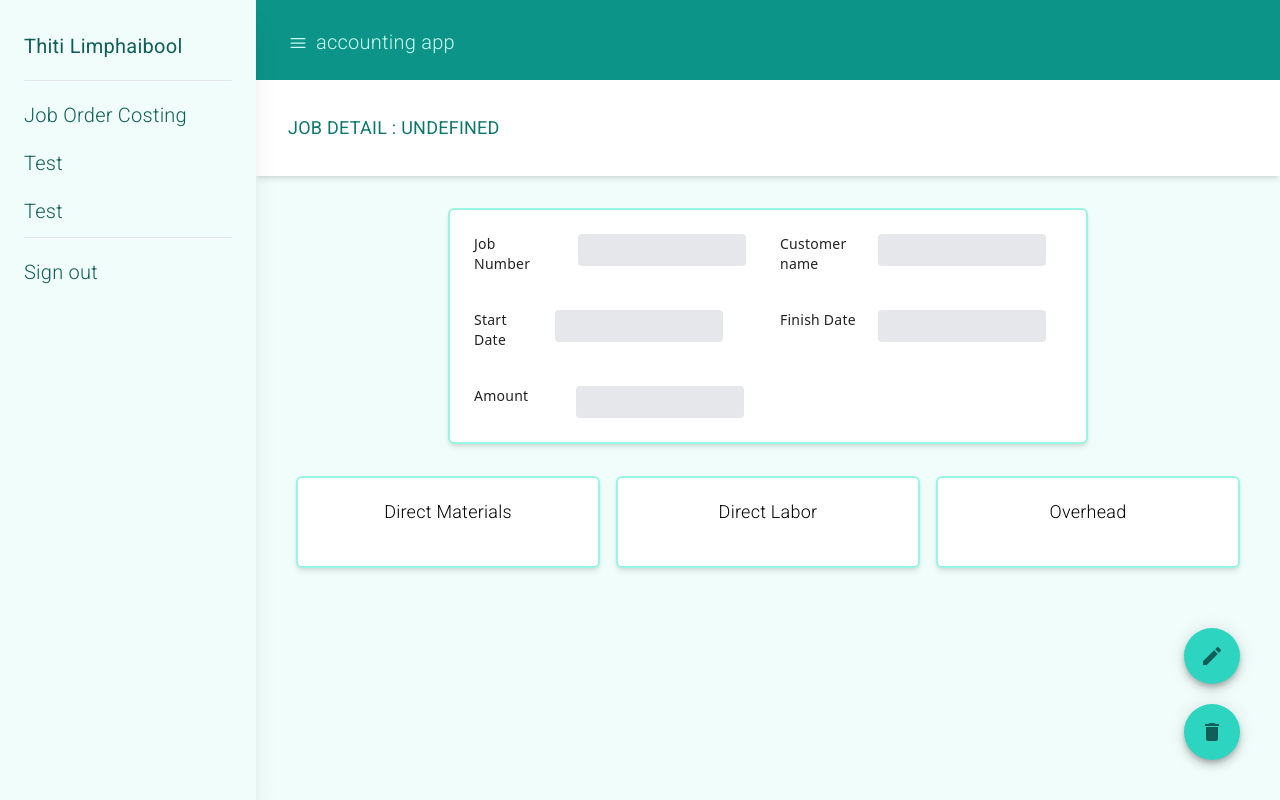
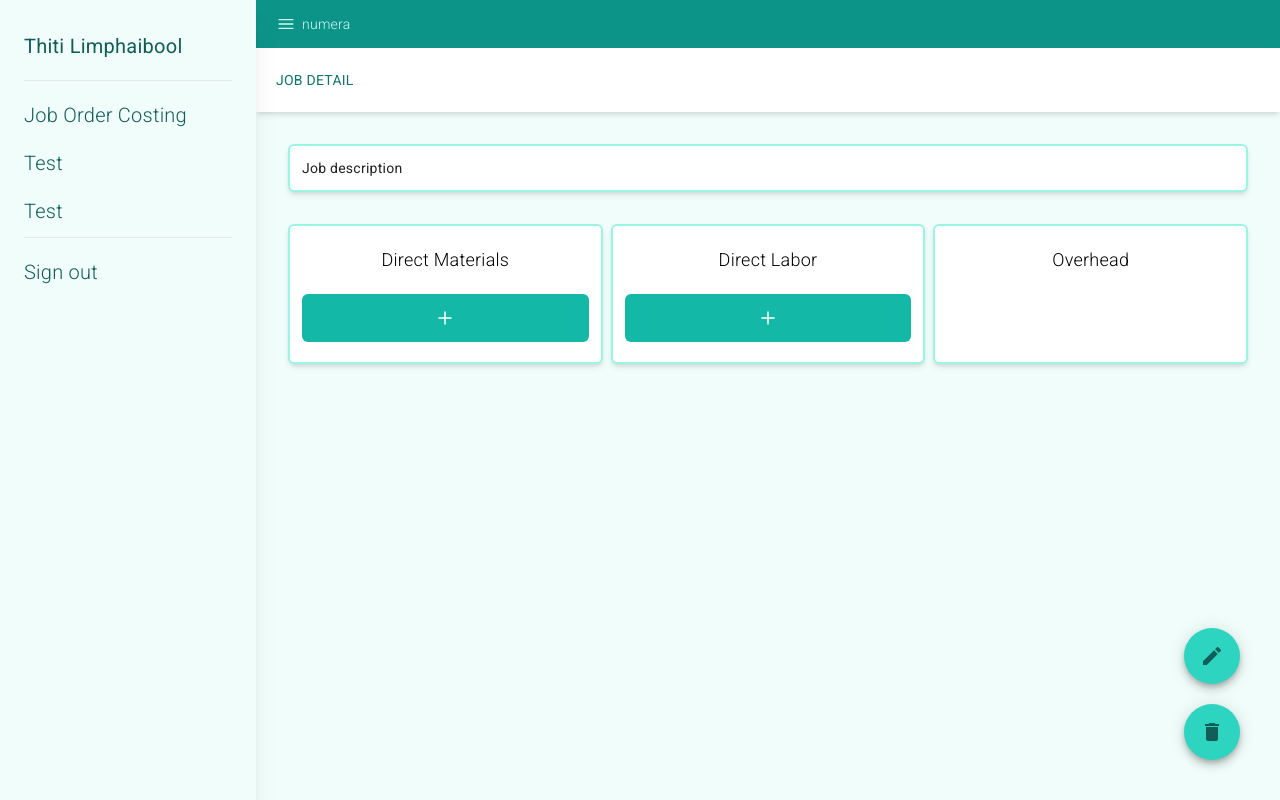
Before and after one commit to thiti-lim/job-costing-demo, an Angular app: page /job-costing/job/1 in a window 1280 px wide. Built offline with nearby package versions, Linux system fonts and the light colour scheme.

Commit message:
adjust navbar

```diff
--- a/src/app/app.component.html
+++ b/src/app/app.component.html
@@ -24,15 +24,15 @@
   </mat-sidenav>
 
   <mat-sidenav-content class="bg-teal-50">
-    <div class="flex items-center bg-teal-600 h-20">
+    <div class="flex items-center bg-teal-600 h-12">
       <button (click)="sidenav.toggle()">
         <svg
           xmlns="http://www.w3.org/2000/svg"
           fill="none"
           viewBox="0 0 24 24"
-          stroke-width="1.5"
+          stroke-width="1.7"
           stroke="currentColor"
-          class="mt-1.5 w-5 h-5 ml-8 text-md text-teal-100"
+          class="w-5 h-5 ml-5 text-md text-teal-100"
         >
           <path
             stroke-linecap="round"
@@ -41,9 +41,7 @@
           />
         </svg>
       </button>
-      <div class="ml-2 mt-1 text-teal-100 text-xl font-light">
-        accounting app
-      </div>
+      <div class="text-teal-100 ml-1.5 font-extralight">numera</div>
     </div>
     <div>
       <router-outlet></router-outlet>
--- a/src/app/job-costing/job-detail/job-detail.component.html
+++ b/src/app/job-costing/job-detail/job-detail.component.html
@@ -1,5 +1,5 @@
-<div class="flex items-center bg-white h-24 border-y-teal-200 shadow-md">
-  <p class="ml-8 mt-3 text-teal-700 text-lg">{{ headerTitle | uppercase }}</p>
+<div class="flex items-center bg-white h-16 border-y-teal-200 shadow-md">
+  <p class="ml-5 mt-3 text-teal-700">{{ headerTitle | uppercase }}</p>
 </div>
 <div class="flex m-8 justify-center flex-wrap">
   <div class="fixed flex flex-col bottom-0 right-0 m-10">
@@ -11,57 +11,13 @@
     </button>
   </div>
   <div
-    class="flex w-2/3 flex-wrap bg-white rounded-md border-teal-200 border-2 shadow-md p-3 mb-8"
+    class="flex w-full flex-wrap bg-white rounded-md border-teal-200 border-2 shadow-md p-3 mb-8"
   >
-    <div class="flex justify-between p-3 w-1/2">
-      <p class="font-sans flex">Job Number</p>
-      <input
-        type="text"
-        class="flex mx-12 pl-2 h-8 rounded border border-gray-400 bg-white focus:outline-none focus:border-2 focus:border-teal-600 disabled:bg-gray-200 disabled:border-0"
-        [disabled]="isDisabled"
-        [value]="job?.jobNumber"
-      />
-    </div>
-    <div class="flex justify-between p-3 w-1/2">
-      <p class="font-sans flex">Customer name</p>
-      <input
-        type="text"
-        class="flex mx-4 pl-2 h-8 rounded border border-gray-400 bg-white focus:outline-none focus:border-2 focus:border-teal-600 disabled:bg-gray-200 disabled:border-0"
-        [disabled]="isDisabled"
-        [value]="job?.customerName"
-      />
-    </div>
-    <div class="flex justify-between p-3 w-1/2">
-      <p class="font-sans flex">Start Date</p>
-      <input
-        type="text"
-        class="flex mx-12 pl-2 h-8 rounded border border-gray-400 bg-white focus:outline-none focus:border-2 focus:border-teal-600 disabled:bg-gray-200 disabled:border-0"
-        [disabled]="isDisabled"
-        [value]="job?.startDate | date : 'yyyy-MM-dd'"
-      />
-    </div>
-    <div class="flex justify-between p-3 w-1/2">
-      <p class="font-sans flex">Finish Date</p>
-      <input
-        type="text"
-        class="flex mx-4 pl-2 h-8 rounded border border-gray-400 bg-white focus:outline-none focus:border-2 focus:border-teal-600 disabled:bg-gray-200 disabled:border-0"
-        [disabled]="isDisabled"
-        [value]="job?.finishDate | date : 'yyyy-MM-dd'"
-      />
-    </div>
-    <div class="flex justify-between p-3 w-1/2">
-      <p class="font-sans flex">Amount</p>
-      <input
-        type="text"
-        class="flex mx-12 pl-2 h-8 rounded border border-gray-400 bg-white focus:outline-none focus:border-2 focus:border-teal-600 disabled:bg-gray-200 disabled:border-0"
-        [disabled]="isDisabled"
-        [value]="job?.amount"
-      />
-    </div>
+    Job description
   </div>
   <div class="flex justify-evenly w-full">
     <div
-      class="flex-col items-center w-1/3 bg-white rounded-md border-teal-200 border-2 shadow-md px-3 py-5 text-lg text-black font-thin mx-2"
+      class="flex-col items-center w-1/3 bg-white rounded-md border-teal-200 border-2 shadow-md px-3 py-5 text-lg text-black font-thin"
     >
       <p class="mb-5 text-center">Direct Materials</p>
       <div
@@ -74,6 +30,24 @@
           <div class="text-xs">{{ dm.reqNum }}</div>
         </div>
         <div class="text-sm">{{ dm.totalCost }} BAHT</div>
+      </div>
+      <div
+        class="flex justify-center items-center px-3 py-3 rounded-md p-1 bg-teal-500"
+      >
+        <svg
+          xmlns="http://www.w3.org/2000/svg"
+          fill="none"
+          viewBox="0 0 24 24"
+          stroke-width="1.5"
+          stroke="currentColor"
+          class="w-6 h-6 text-white"
+        >
+          <path
+            stroke-linecap="round"
+            stroke-linejoin="round"
+            d="M12 6v12m6-6H6"
+          />
+        </svg>
       </div>
     </div>
     <div
@@ -91,9 +65,27 @@
         </div>
         <div class="text-sm">{{ dl.totalCost }} BAHT</div>
       </div>
+      <div
+        class="flex justify-center items-center px-3 py-3 rounded-md p-1 bg-teal-500"
+      >
+        <svg
+          xmlns="http://www.w3.org/2000/svg"
+          fill="none"
+          viewBox="0 0 24 24"
+          stroke-width="1.5"
+          stroke="currentColor"
+          class="w-6 h-6 text-white"
+        >
+          <path
+            stroke-linecap="round"
+            stroke-linejoin="round"
+            d="M12 6v12m6-6H6"
+          />
+        </svg>
+      </div>
     </div>
     <div
-      class="flex-col justify-center w-1/3 bg-white rounded-md border-teal-200 border-2 shadow-md px-3 py-5 text-lg text-black font-thin mx-2"
+      class="flex-col justify-center w-1/3 bg-white rounded-md border-teal-200 border-2 shadow-md px-3 py-5 text-lg text-black font-thin"
     >
       <p class="mb-5 text-center">Overhead</p>
       <div
--- a/src/app/job-costing/job-detail/job-detail.component.ts
+++ b/src/app/job-costing/job-detail/job-detail.component.ts
@@ -20,7 +20,6 @@ export class JobDetailComponent {
   ngOnInit(): void {
     const jobNumber = this.route.snapshot.paramMap.get('job-number');
     this.job = this.jobCostingService.getJobCosting(jobNumber ?? '');
-    this.headerTitle += ' : ' + this.job?.jobNumber;
     console.log(this.job);
   }
 }
```
